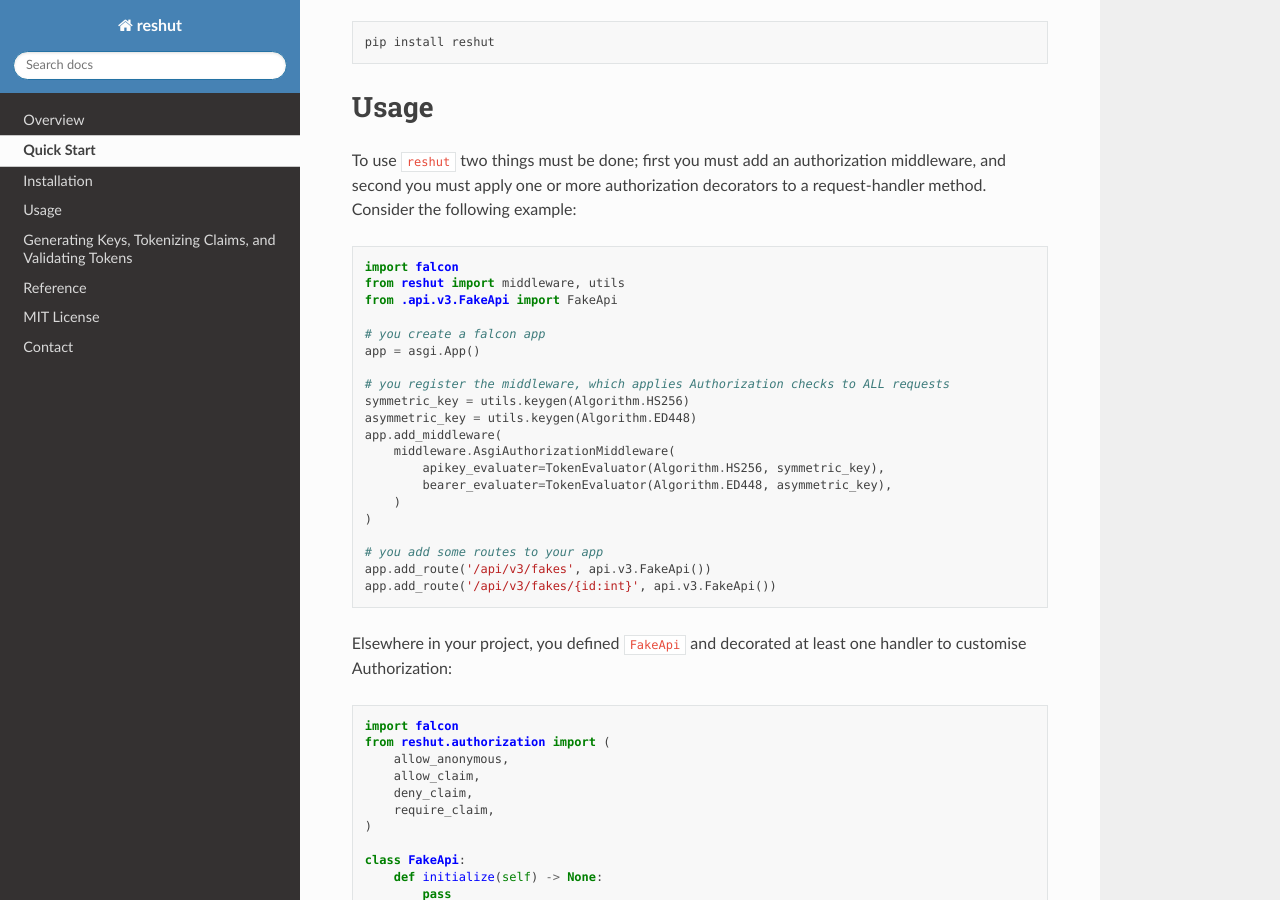
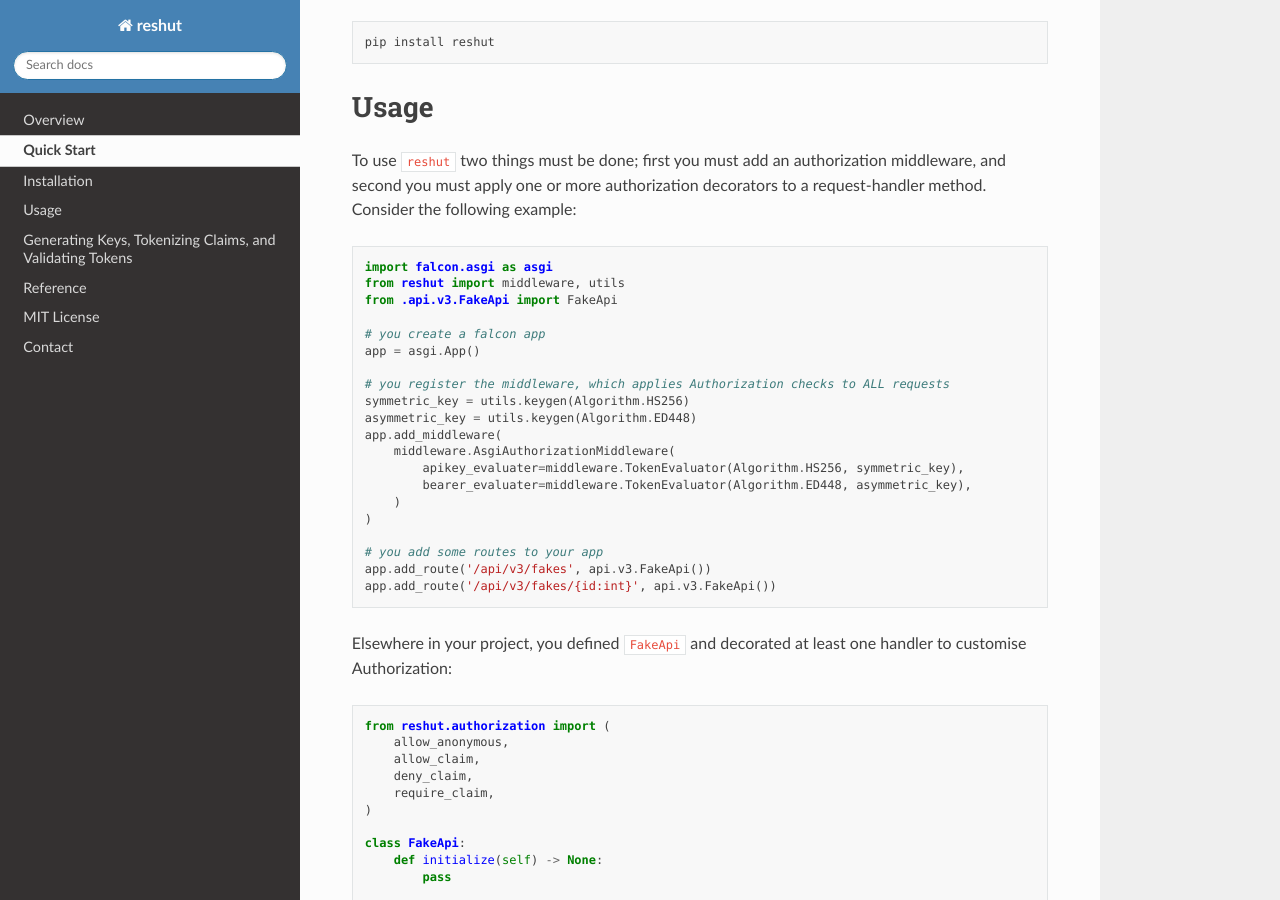
Before and after one commit to wilson0x4d/reshut, a Sphinx documentation site: the page built from docs/quickstart.rst, in a window 1280 px wide and 900 px high, scrolled down 405 px. Built offline with Sphinx 7.4.7 and the Read the Docs theme 3.1.0, drawn with Linux system fonts in a browser that asks for light colours.

Commit message:
docs: errata.

```diff
--- a/docs/quickstart.rst
+++ b/docs/quickstart.rst
@@ -25,7 +25,7 @@
 
 .. code-block:: python
 
-   import falcon
+   import falcon.asgi as asgi
    from reshut import middleware, utils
    from .api.v3.FakeApi import FakeApi
 
@@ -37,8 +37,8 @@
    asymmetric_key = utils.keygen(Algorithm.ED448)
    app.add_middleware(
        middleware.AsgiAuthorizationMiddleware(
-           apikey_evaluater=TokenEvaluator(Algorithm.HS256, symmetric_key),
-           bearer_evaluater=TokenEvaluator(Algorithm.ED448, asymmetric_key),
+           apikey_evaluater=middleware.TokenEvaluator(Algorithm.HS256, symmetric_key),
+           bearer_evaluater=middleware.TokenEvaluator(Algorithm.ED448, asymmetric_key),
        )
    )
 
@@ -52,7 +52,6 @@
 
 .. code-block:: python
 
-   import falcon
    from reshut.authorization import (
        allow_anonymous,
        allow_claim,
```
Also changed, not shown: README.md (+3 -4 lines).
